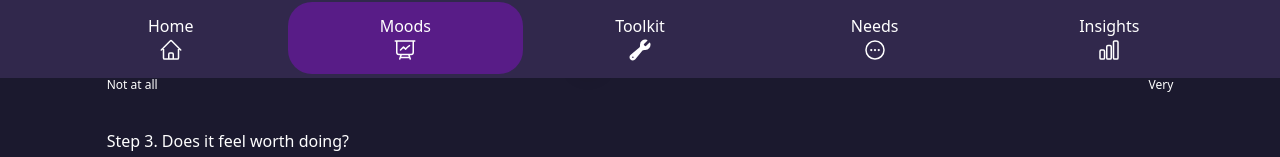
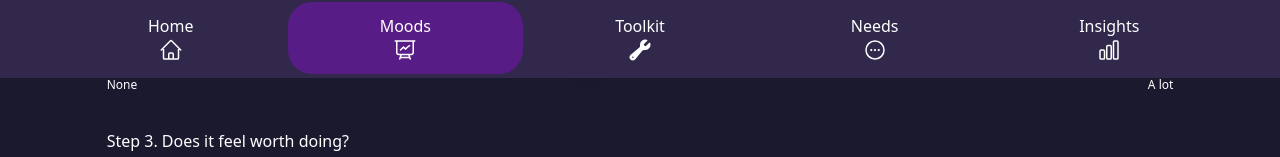
Before and after one commit to fac30/things-we-do, a Next.js app: page /moods in a window 1280 px wide. Shown: the part 722-879 px from the top of the page. Built offline with nearby package versions, Linux system fonts and the light colour scheme.

Commit message:
feat: conditional rendering for sliders

```diff
--- a/src/app/moods/components/Slider.tsx
+++ b/src/app/moods/components/Slider.tsx
@@ -24,6 +24,19 @@ export function Slider({ chem, label }: SliderProps) {
     }));
   };
 
+  const renderText =
+    label === "Step 2. How much effort does it take?" ? (
+      <>
+        <p className="text-xs">None</p>
+        <p className="text-xs">A lot</p>
+      </>
+    ) : (
+      <>
+        <p className="text-xs">Not at all</p>
+        <p className="text-xs">Very</p>
+      </>
+    );
+
   return (
     <div className="flex flex-col mb-5">
       <label className="text-white mb-6 text-md">{label}</label>
@@ -36,8 +49,7 @@ export function Slider({ chem, label }: SliderProps) {
         className="w-11/12 m-auto range-slider"
       />
       <div className="flex justify-between mt-6 w-full m-auto">
-        <p className="text-xs">Not at all</p>
-        <p className="text-xs">Very</p>
+        {renderText}
       </div>
     </div>
   );
```
